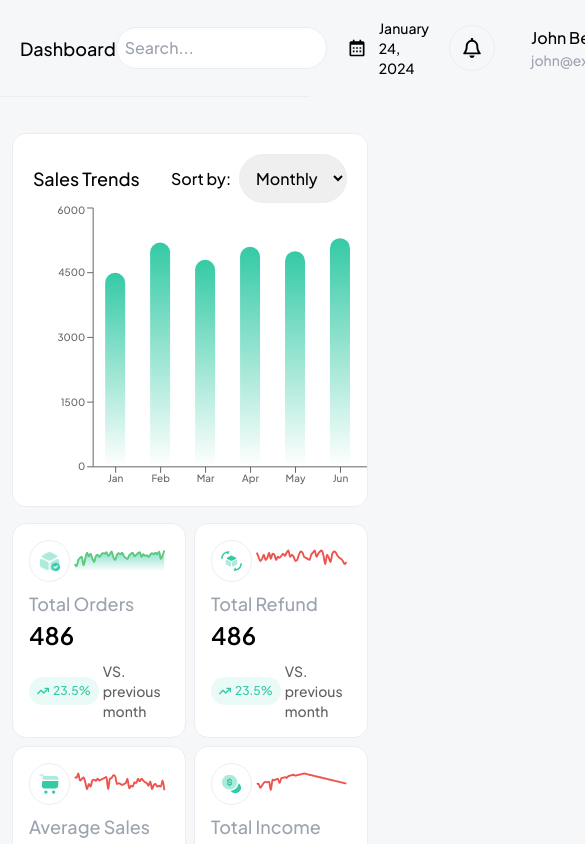
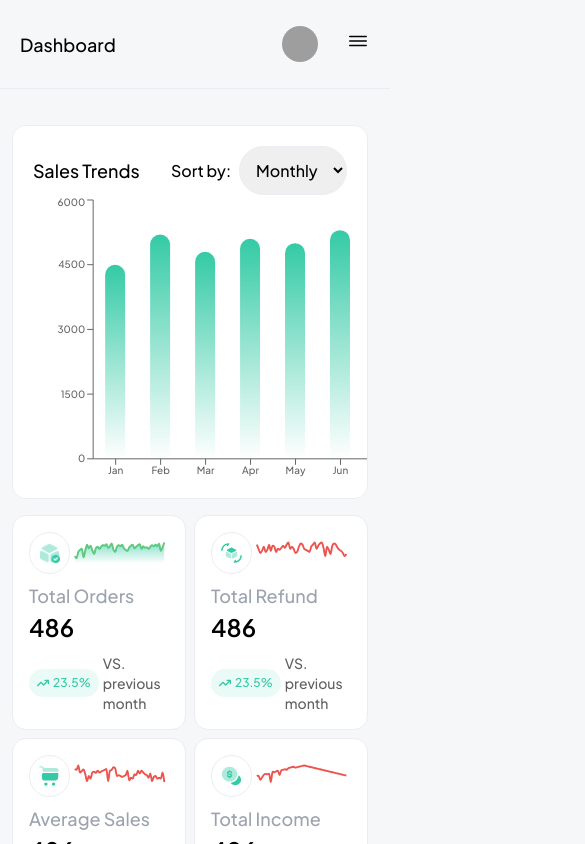
Before and after one commit to zibby-zibs/geeqpay-challenge, a React (Vite) app: page / in a window 390 px wide. Shown: the top 844 px of the page, 585 px wide, since content can reach past the window. Built offline with nearby package versions, Linux system fonts and the light colour scheme; grey boxes are pictures that could not be loaded.

Commit message:
Refactor UI components and update styles

```diff
--- a/src/App.tsx
+++ b/src/App.tsx
@@ -35,7 +35,7 @@ function App() {
         {loading ? (
           <Loader />
         ) : (
-          <section className="flex flex-col gap-5 w-[calc(100vw-10px)] xl:max-w-[calc(100vw-80px)] mt-9 px-3 lg:px-5 ">
+          <section className="flex flex-col gap-5 w-[calc(100vw-10px)] xl:max-w-[calc(100vw-80px)] my-9 px-3 lg:px-5 ">
             <aside className="flex gap-4 flex-col xl:flex-row">
               <div className="flex-[0.6]">
                 <ChartCard />
@@ -62,31 +62,6 @@ function App() {
               </aside>
             </div>
           </section>
-          // <section className="flex flex-col xl:flex-row gap-5 w-[calc(100vw-10px)] xl:min-w-[calc(100vw-80px)] mt-9 px-1 lg:px-5">
-          //   <aside className="basis-[60%]">
-          //     <div className="">
-          //       <ChartCard />
-          //     </div>
-          //     <div className="mt-5">
-          //       <OrderTable />
-          //     </div>
-          //   </aside>
-          //   <div className="basis-[40%] max-h-[374px]">
-          //     <aside className="flex gap-2">
-          //       <div className="basis-1/2 space-y-2">
-          //         <TotalOrder />
-          //         <AverageSales />
-          //       </div>
-          //       <div className="basis-1/2 space-y-2">
-          //         <TotalRefund />
-          //         <TotalIncome />
-          //       </div>
-          //     </aside>
-          //     <aside className="mt-5">
-          //       <Platform />
-          //     </aside>
-          //   </div>
-          // </section>
         )}
       </div>
     </main>
--- a/src/components/Sidebar.tsx
+++ b/src/components/Sidebar.tsx
@@ -1,8 +1,17 @@
 import React from "react";
+import { cn } from "../lib/utils";
 
-const Sidebar = () => {
+type Props = {
+  isMobile?: boolean;
+};
+const Sidebar = ({ isMobile }: Props) => {
   return (
-    <main className="w-20 h-[100dvh] py-5 px-[0.625rem] flex gap-8 flex-col items-center bg-primary-foreground border-r border-border">
+    <main
+      className={cn(
+        "w-20 h-[100dvh] py-5 px-[0.625rem] flex gap-8 flex-col items-center ",
+        isMobile ? "" : "bg-primary-foreground border-r border-border"
+      )}
+    >
       <div className="hover:scale-105 duration-300 ease-in-out cursor-pointer">
         <img src="/logo.svg" alt="" className="w-[40px] h-[40px]" />
       </div>
--- a/src/components/header/Header.tsx
+++ b/src/components/header/Header.tsx
@@ -3,27 +3,30 @@ import React from "react";
 import { BiCalendar } from "react-icons/bi";
 import { FaRegBell } from "react-icons/fa6";
 import { user } from "../../../data/user";
+import { IoMenuOutline } from "react-icons/io5";
+import { Sheet, SheetContent, SheetTrigger } from "../ui/sheet";
+import Sidebar from "../Sidebar";
 
 const Header = () => {
   const date = new Date();
   return (
-    <main className="w-full px-5 py-[18px] border-b border-border flex items-center justify-between">
+    <main className="w-screen  xl:w-[clac(100vw-80px)] px-5 py-[18px] border-b border-border flex items-center justify-between">
       <h1 className="text-[18px]">Dashboard</h1>
       <aside className="flex items-center gap-5">
-        <div className="max-w-[21.8125rem]">
+        <div className="max-w-[21.8125rem] hidden xl:block">
           <input
             type="text"
             placeholder="Search..."
             className="outline-none border border-border p-2 rounded-full"
           />
         </div>
-        <div className="flex items-center gap-3">
+        <div className="items-center gap-3 hidden xl:flex">
           <div>
             <BiCalendar size={20} />
           </div>
           <p className="text-sm">{dayjs(date).format("MMMM D, YYYY")}</p>
         </div>
-        <div>
+        <div className="hidden xl:block">
           <div className="p-3 rounded-full border border-border">
             <FaRegBell size={20} />
           </div>
@@ -36,10 +39,20 @@ const Header = () => {
               className="w-9 h-9 rounded-full object-contain"
             />
           </figure>
-          <article>
+          <article className="hidden xl:block">
             <h1 className="text-base">{user?.fullName}</h1>
             <p className="text-gray-400 text-sm">{user?.email}</p>
           </article>
+        </div>
+        <div>
+          <Sheet>
+            <SheetTrigger>
+              <IoMenuOutline size={24} />
+            </SheetTrigger>
+            <SheetContent side="left" className="w-fit">
+              <Sidebar isMobile={true} />
+            </SheetContent>
+          </Sheet>
         </div>
       </aside>
     </main>
```
Also changed, not shown: src/components/ui/sheet.tsx (renamed from @/components/ui/sheet.tsx, +23 -23 lines).
